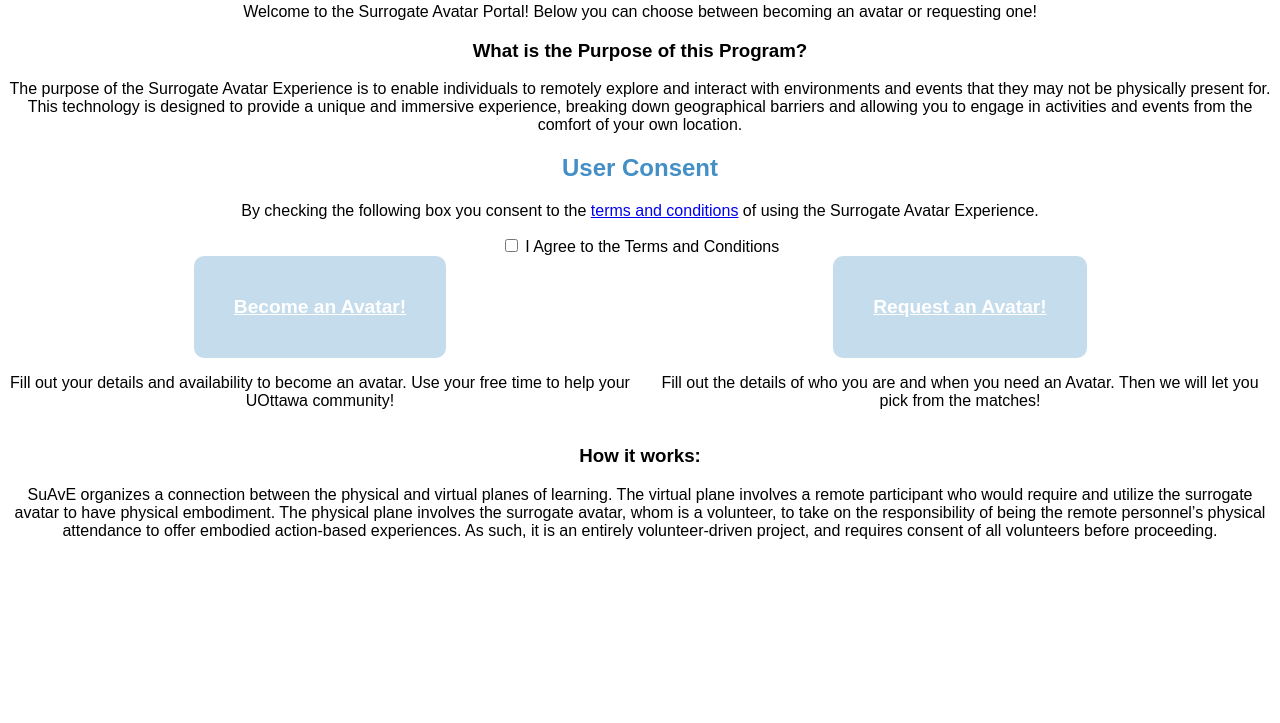
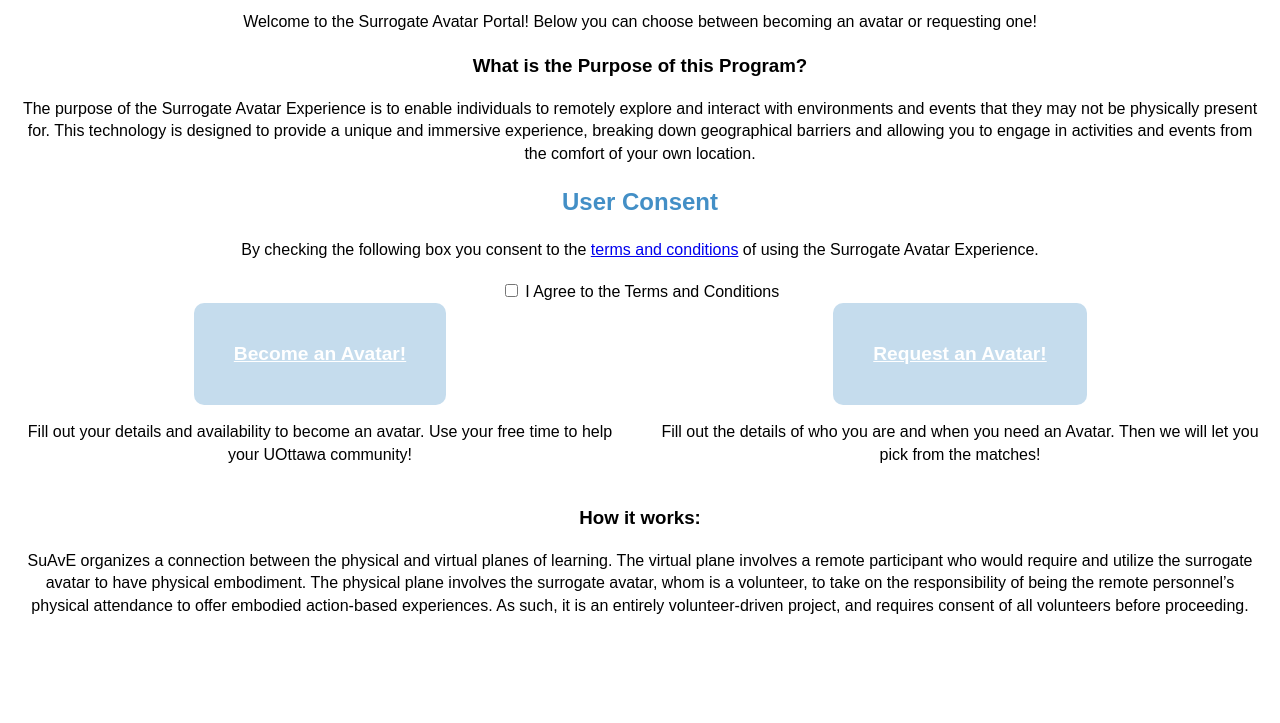
Before and after one commit to Mayowa-Awosiyan/Mayowa-Awosiyan.github.io, a website: page index.html in a window 1280 px wide. Shown: the part 77-800 px from the top of the page. Drawn offline with Linux system fonts and the light colour scheme.

Commit message:
Text adjustments

```diff
--- a/Resources/css/index.css
+++ b/Resources/css/index.css
@@ -1,9 +1,12 @@
 body {
     font-family: "Work Sans", sans-serif;
+    line-height: 1.4;
 }
 p {
     text-align: center;
     color: black;
+    padding: 0 10px;
+    margin-bottom: 20px;
 }
 
 h1 {
@@ -40,6 +43,7 @@ button:disabled{
 
 .card:hover:active{
     transform: scale(1.2);
+
 }
 
 .cards{
```
